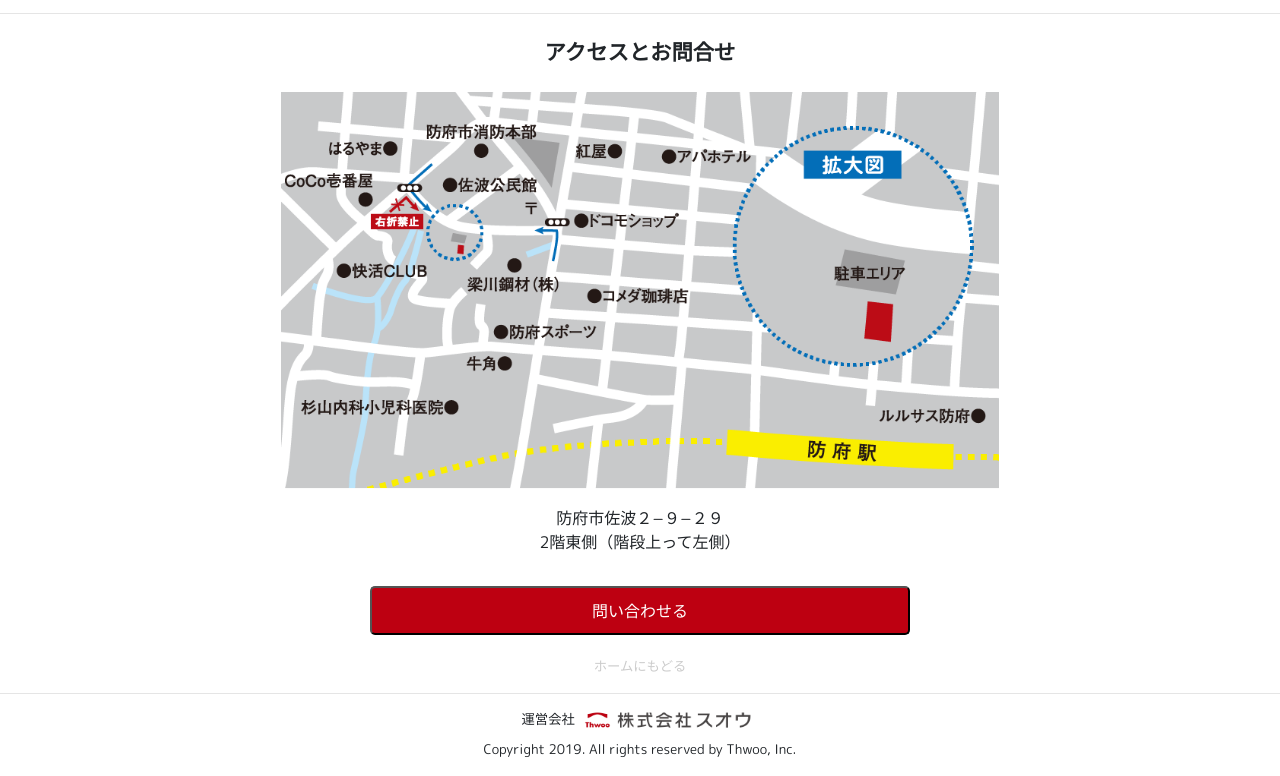
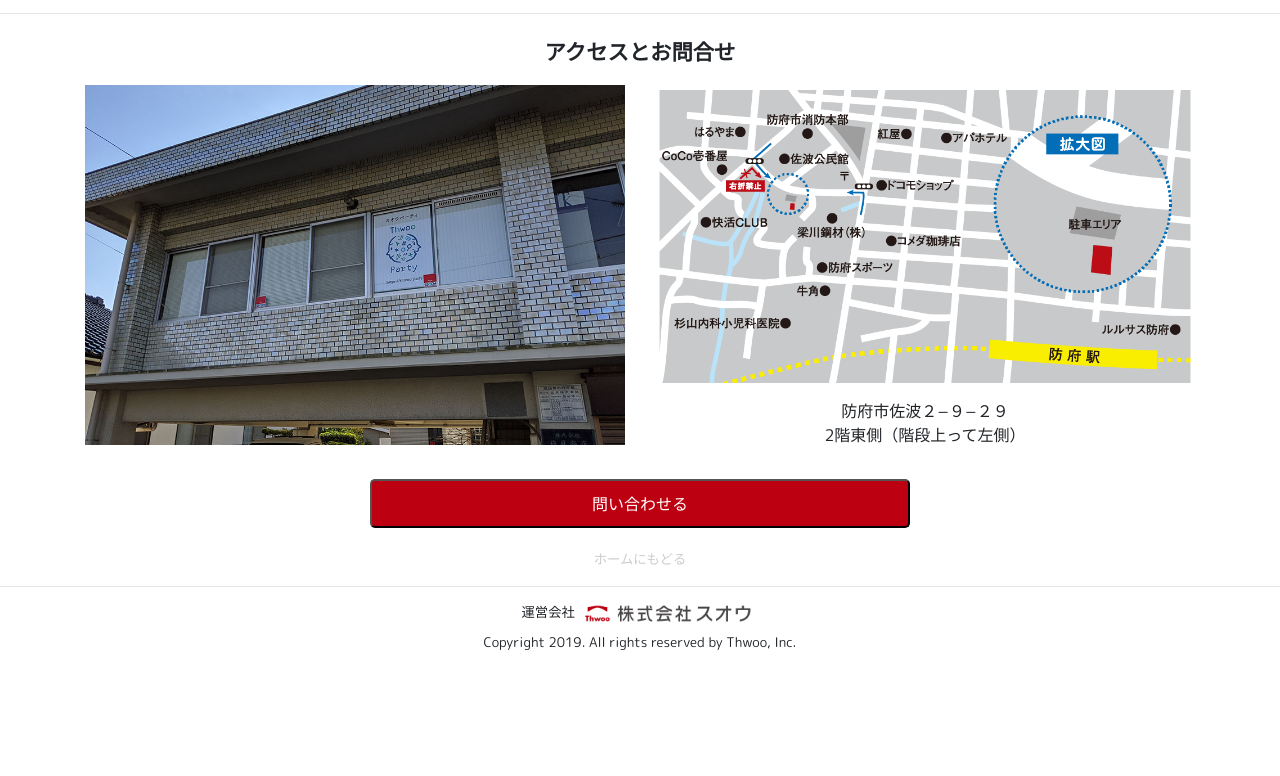
Before and after one commit to thwoo-inc/thwoo.party, a plain HTML site: page root/index.html in a window 1280 px wide. Shown: the part 4492-5268 px from the top of the page. After the commit the page ends 5161 px from the top, so only its background shows below. Drawn offline with nearby package versions, Linux system fonts and the light colour scheme.

Commit message:
update form and add appearance

```diff
--- a/root/index.html
+++ b/root/index.html
@@ -349,7 +349,10 @@
         <div class="col-md-12">
           <h2>アクセスとお問合せ</h2>
         </div>
-        <div class="col-sm-6 offset-sm-3 col-md-8 offset-md-2">
+        <div class="col-sm-12 col-md-6">
+          <img src="/img/thwoo-party_appearance.jpg" width="100%" />
+        </div>
+        <div class="col-sm-12 col-md-6">
           <img src="/img/thwoo-party_map.png" width="100%" />
           <div class="message">
             防府市佐波２−９−２９<br />2階東側（階段上って左側）
@@ -391,7 +394,7 @@
       }
       function clickEntryTrialButton() {
         ga("send", "event", "button", "click", "entry_trial", 1);
-        window.open("https://forms.gle/evj5C3j3CmeqXwt99", "_blank");
+        window.open("https://forms.gle/GiF5SwacCs6xLnbN8", "_blank");
       }
       function clickContactButton() {
         ga("send", "event", "button", "click", "contact", 1);
```
Also changed, not shown: root/img/thwoo-party_appearance.jpg (added).
